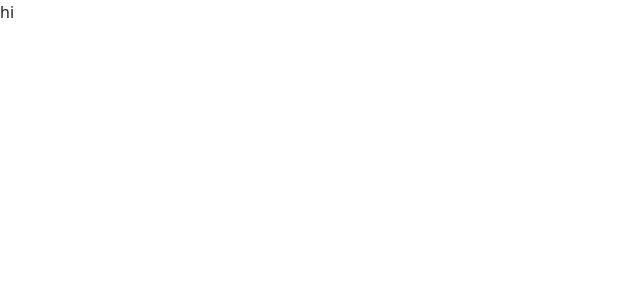
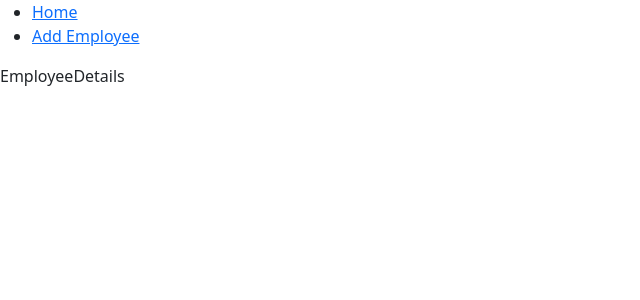
Before and after one commit to artiomtz/employee-management, a React (Vite) app in the folder frontend/: page /1 in a window 1280 px wide. Shown: the top 300 px of the page, without its empty margins (0-640 px from the left). Built offline with nearby package versions, Linux system fonts and the light colour scheme.

Commit message:
feat: add react router and pages

```diff
--- a/frontend/package.json
+++ b/frontend/package.json
@@ -12,7 +12,8 @@
   "dependencies": {
     "bootstrap": "^5.3.1",
     "react": "^18.2.0",
-    "react-dom": "^18.2.0"
+    "react-dom": "^18.2.0",
+    "react-router-dom": "^6.15.0"
   },
   "devDependencies": {
     "@types/react": "^18.2.15",
--- a/frontend/src/App.jsx
+++ b/frontend/src/App.jsx
@@ -1,5 +1,22 @@
+import { Routes, Route } from "react-router-dom";
+import Navbar from "./components/Navbar";
+import Home from "./pages/Home";
+import NewEmployee from "./pages/NewEmployee";
+import EmployeeDetails from "./pages/EmployeeDetails";
+import NotFound from "./pages/NotFound";
+
 function App() {
-  return <>hi</>;
+  return (
+    <>
+      <Navbar />
+      <Routes>
+        <Route path="/" element={<Home />} />
+        <Route path="/new" element={<NewEmployee />} />
+        <Route path="/:employeeId" element={<EmployeeDetails />} />
+        <Route path="*" element={<NotFound />} />
+      </Routes>
+    </>
+  );
 }
 
 export default App;
--- /dev/null
+++ b/frontend/src/components/Navbar.jsx
@@ -0,0 +1,19 @@
+import React from "react";
+import { Link } from "react-router-dom";
+
+export default function Navbar() {
+  return (
+    <>
+      <nav>
+        <ul>
+          <li>
+            <Link to="/">Home</Link>
+          </li>
+          <li>
+            <Link to="/new">Add Employee</Link>
+          </li>
+        </ul>
+      </nav>
+    </>
+  );
+}
--- a/frontend/src/main.jsx
+++ b/frontend/src/main.jsx
@@ -1,10 +1,13 @@
 import React from "react";
 import ReactDOM from "react-dom/client";
 import App from "./App.jsx";
+import { BrowserRouter } from "react-router-dom";
 import "bootstrap/dist/css/bootstrap.css";
 
 ReactDOM.createRoot(document.getElementById("root")).render(
   <React.StrictMode>
-    <App />
+    <BrowserRouter>
+      <App />
+    </BrowserRouter>
   </React.StrictMode>
 );
--- /dev/null
+++ b/frontend/src/pages/EmployeeDetails.jsx
@@ -0,0 +1,5 @@
+import React from "react";
+
+export default function EmployeeDetails() {
+  return <div>EmployeeDetails</div>;
+}
--- /dev/null
+++ b/frontend/src/pages/Home.jsx
@@ -0,0 +1,5 @@
+import React from "react";
+
+export default function Home() {
+  return <div>Home</div>;
+}
--- /dev/null
+++ b/frontend/src/pages/NewEmployee.jsx
@@ -0,0 +1,5 @@
+import React from "react";
+
+export default function NewEmployee() {
+  return <div>NewEmployee</div>;
+}
--- /dev/null
+++ b/frontend/src/pages/NotFound.jsx
@@ -0,0 +1,5 @@
+import React from "react";
+
+export default function NotFound() {
+  return <div>NotFound</div>;
+}
```
Also changed, not shown: 1 other file (tests, documents, lock files or other folders).
